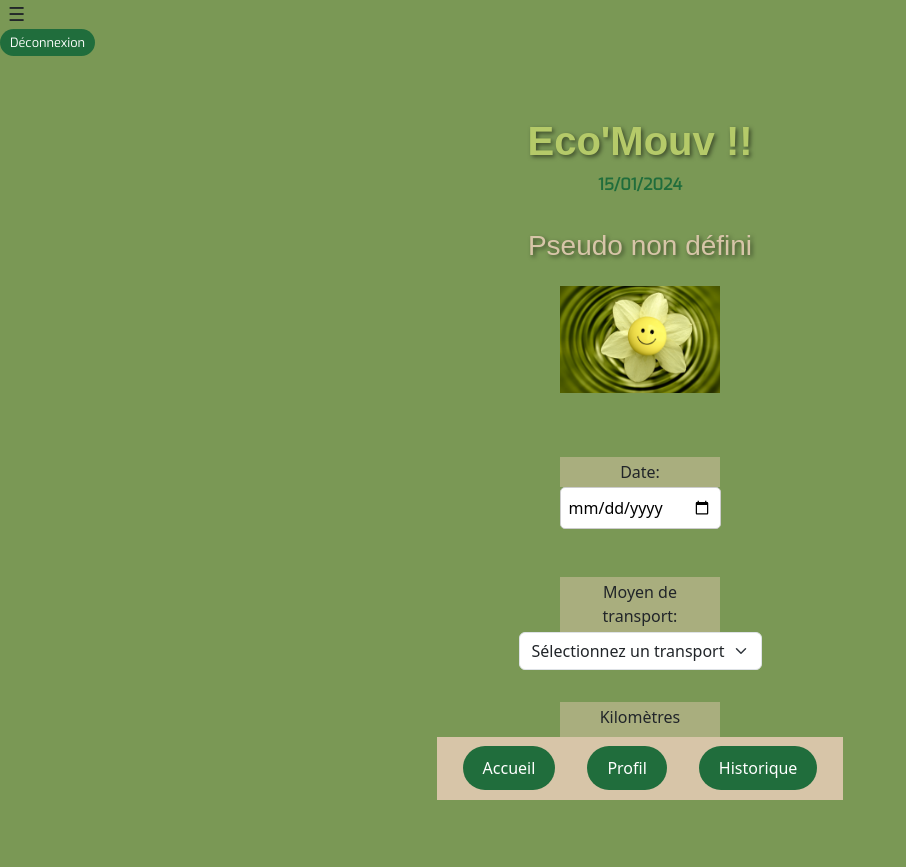
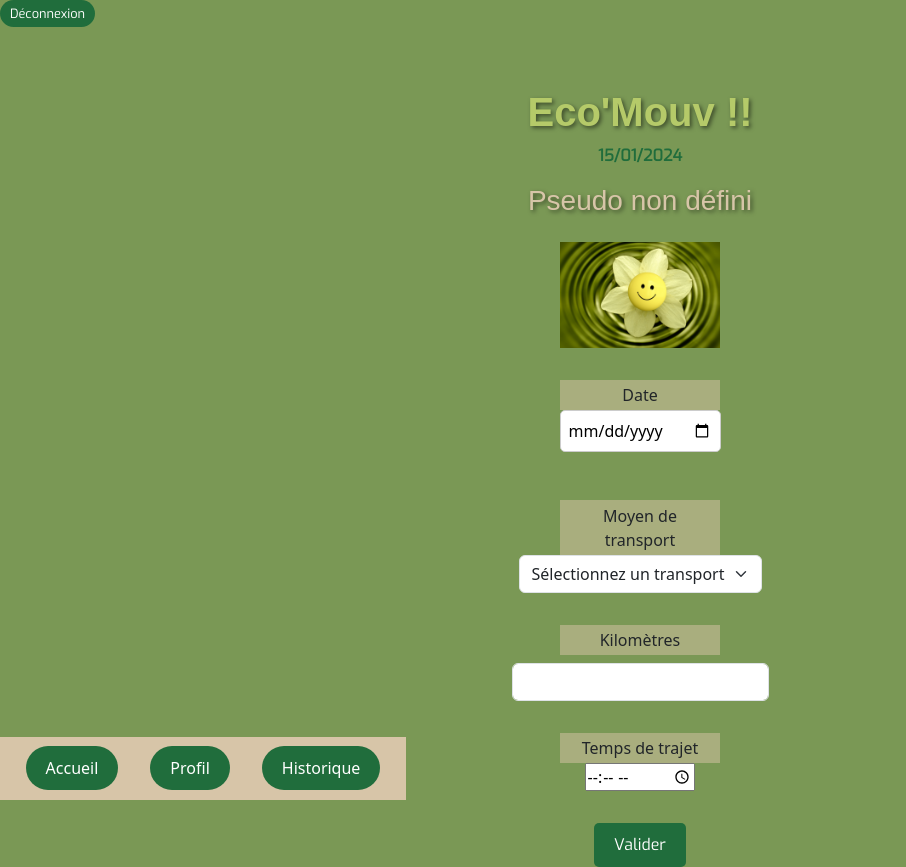
Before and after one commit to LN27100/metro_boulot_dodo, a PHP site: page /controllers/controller-ride.php in a window 1280 px wide. Shown: the whole page, without its empty margins (0-906 px from the left). Before the commit the page ends 800 px from the top, so only its background shows below. Run offline with PHP 8.4, Linux system fonts and the light colour scheme; the visitor is signed in with stand-in values (Sample User, id 1); some web fonts are replaced.

Commit message:
ajout input number et time trajet

```diff
--- a/assets/css/style.css
+++ b/assets/css/style.css
@@ -284,15 +284,15 @@ body>h2 {
   margin-top: 4rem;
 }
 
-body>div:nth-child(5) {
+body>div:nth-child(3) {
   color: #206D3C;
   font-weight: bold;
   font-family: 'Exo', sans-serif;
 }
 
-body>div:nth-child(6)>h3 {
+body > div:nth-child(4) > h3 {
   font-family: 'Marhey', sans-serif;
-  margin-top: 2rem;
+  margin-top: 1rem;
   color: #D7C5A8;
   text-shadow: 2px 2px 4px rgba(0, 0, 0, 0.5);
 
@@ -306,7 +306,7 @@ body>div:nth-child(6)>h3 {
 }
 
 
-body>div:nth-child(6)>img {
+body > div:nth-child(4) > img {
   margin-top: 1rem;
   width: 10rem;
   height: auto;
@@ -468,7 +468,6 @@ body>div.container3>p:nth-child(7) {
   justify-content: center;
   align-items: center;
   flex-direction: column;
-  margin-top: 2rem;
   margin-left: 1rem;
   margin-right: 1rem;
 }
@@ -506,6 +505,10 @@ body > div.container5 > div:nth-child(3) > label {
   width: 10rem;
 }
 
+body > div.container5 > div:nth-child(4) > label {
+  text-align: center;
+  width: 10rem;
+}
 
 
 /* RESPONSIVE */
--- a/templates/header.php
+++ /dev/null
@@ -1,7 +0,0 @@
-<div class="navbar-brand">
-    <span class="navbar-toggle" id="navbar-toggle">&#9776;</span>
-  </div>
-  <nav class="navbar-nav" id="navbar-nav">
-    <a href="../controllers/controller-profil.php" class="nav-link">Profil</a>
-    <a href="#" class="nav-link multi-line">Historique de trajets</a>
-  </nav>
--- a/views/view-ride.php
+++ b/views/view-ride.php
@@ -14,8 +14,6 @@
 <body>
 
     <?php
-    include('../templates/header.php');
-
     // Bouton de déconnexion
     echo '<a href="../controllers/controller-signout.php" class="buttonHome2">Déconnexion</a>';
     ?>
@@ -40,7 +38,7 @@
 
     <div class="container5">
         <div class="container7">
-            <label for="dateStart" class="form-label2">Date:</label>
+            <label for="dateStart" class="form-label2">Date</label>
             <input type="date" id="dateStart" name="dateStart" required>
             <div class="invalid-feedback" id="dateValidationFeedback">
 
@@ -48,7 +46,7 @@
         </div>
 
         <div class="container7">
-            <label for="transports" class="form-labels">Moyen de transport:</label>
+            <label for="transports" class="form-labels">Moyen de transport</label>
             <select class="form-select" aria-label="Default select example" name="transports" id="transport">
                 <option value="" selected>Sélectionnez un transport</option>
                 <option value="1" <?= isset($_POST['ride']) && $_POST['ride'] == 1 ? 'selected' : '' ?>>Vélo</option>
@@ -60,20 +58,26 @@
         </div>
 
         <div class="container7">
-            <label for="kms" class="form-label2">Kilomètres parcourus:</label>
-            <input type="text" class="form-control" id="kms" name="kms" placeholder="ex.11kms" required>
+            <label class="form-label" for="typeNumber">Kilomètres</label>
+            <input step="0.01" value="" type="number" id="typeNumber" class="form-control" />
+        </div>
+
+        <div class="container7">
+            <label for="appt">Temps de trajet</label>
+            <input type="time" id="appt" name="appt" min="09:00" max="18:00" required />
         </div>
 
 
-        <div class="container6">
-            <a href="../controllers/controller-home.php" class="buttonNav">Accueil</a>
-            <a href="../controllers/controller-profil.php" class="buttonNav">Profil</a>
-            <a href="#" class="buttonNav">Historique</a>
+        <div class="container7">
+            <button class="button">Valider</button>
         </div>
-
     </div>
 
-
+    <div class="container6">
+        <a href="../controllers/controller-home.php" class="buttonNav">Accueil</a>
+        <a href="../controllers/controller-profil.php" class="buttonNav">Profil</a>
+        <a href="#" class="buttonNav">Historique</a>
+    </div>
 
     <script>
         document.addEventListener("DOMContentLoaded", function() {
```
